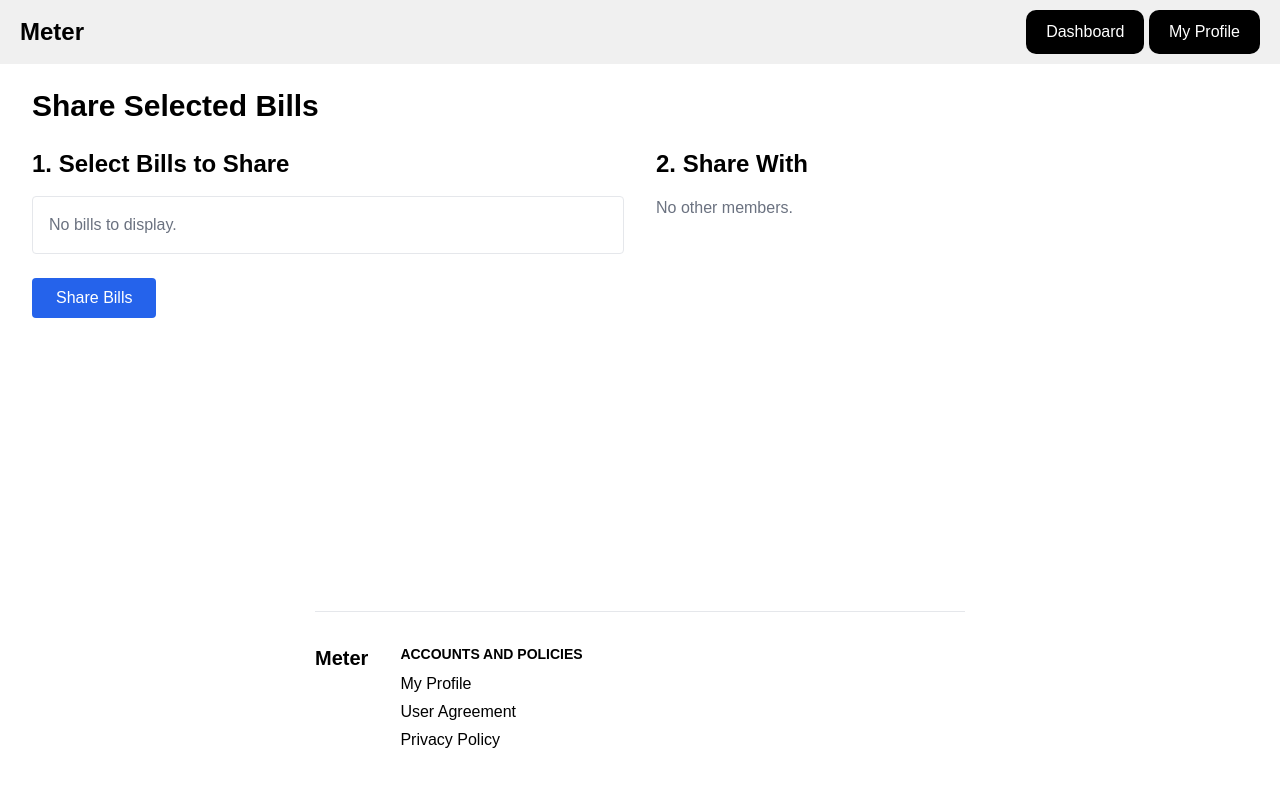
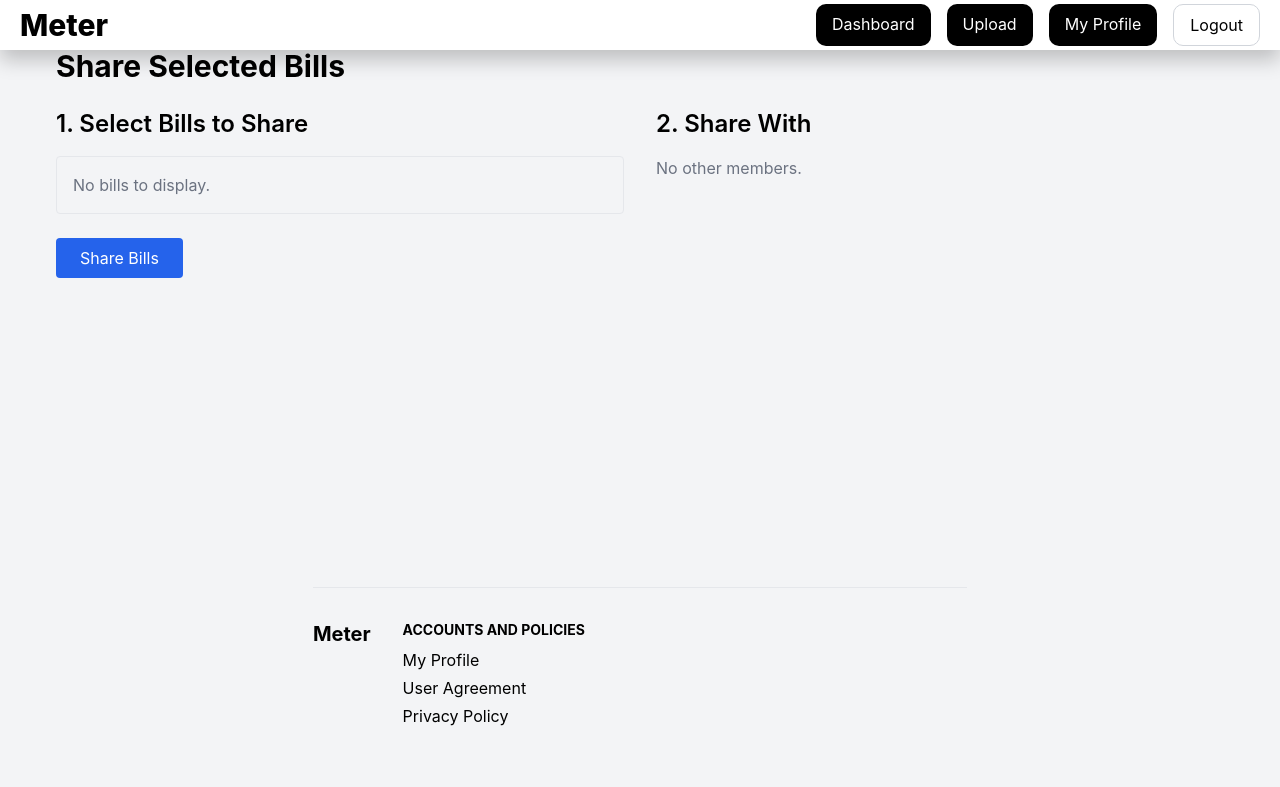
Before and after one commit to rishonjose/CITS3403-Project, a Flask app: page /share-entries in a window 1280 px wide. Shown: the top 787 px of the page. Run offline with Flask 3, Linux system fonts and the light colour scheme; the visitor is signed in with stand-in values (Sample User, id 1); data comes from the database, SQL or seed files in the repository; data that the repository does not hold is empty; some libraries are stand-ins or nearby versions.

Commit message:
ADDED HEADER NAV TO ALL PAGES

```diff
--- a/app/templates/share_entries.html
+++ b/app/templates/share_entries.html
@@ -29,18 +29,26 @@
 
   <!-- Tailwind for utilities -->
   <script src="https://cdn.tailwindcss.com"></script>
+  <link rel="stylesheet" href="{{ url_for('static', filename='js/stylesheet.css') }}">
 </head>
 
 <body class="min-h-screen flex flex-col">
 
   <!-- HEADER from history.html :contentReference[oaicite:6]{index=6}:contentReference[oaicite:7]{index=7} -->
-  <div class="header">
-    <div class="logo">Meter</div>
-    <div>
-      <a href="{{ url_for('visualise_data') }}" class="button">Dashboard</a>
-      <a href="{{ url_for('profile') }}"        class="button">My Profile</a>
-    </div>
-  </div>
+  <!-- Navbar -->
+  <header class="nav">
+      <a href="/" class="logo">Meter</a>
+      <div class="flex space-x-4">
+          {% if current_user.is_authenticated %}
+      <a href="{{ url_for('visualise_data') }}" class="button0"> Dashboard</a>
+      <a href="{{ url_for('uploadpage') }}" class="button0"> Upload</a>
+      <a href="{{ url_for('profile') }}" class="button0">My Profile</a>
+      <a href="{{ url_for('logout') }}" class="button1">Logout</a>
+      {% else %}
+          <a href="{{ url_for('login') }}" class="button0">Login</a>
+      {% endif %}
+      </div>
+  </header>
 
   <!-- MAIN CONTENT -->
   <main class="flex-1 w-full container mx-auto px-4 sm:px-6 lg:px-8 py-6">
--- a/app/templates/visualiseDataPage.html
+++ b/app/templates/visualiseDataPage.html
@@ -155,7 +155,7 @@
 
             <!-- Share dropdown -->
             <div class="dropdown-wrapper" id="shareWrapper">
-            <button id="shareBtn" class="button">Share!</button>
+            <button id="shareBtn" class="button0">Share!</button>
 
             <div id="shareMenu" class="dropdown-menu">
                 <a href="{{ url_for('share_entries') }}">Share with others</a>
```
Also changed, not shown: app/templates/shared_reports.html (+13 -6 lines), app/templates/shared_visualise.html (+17 -8 lines).
